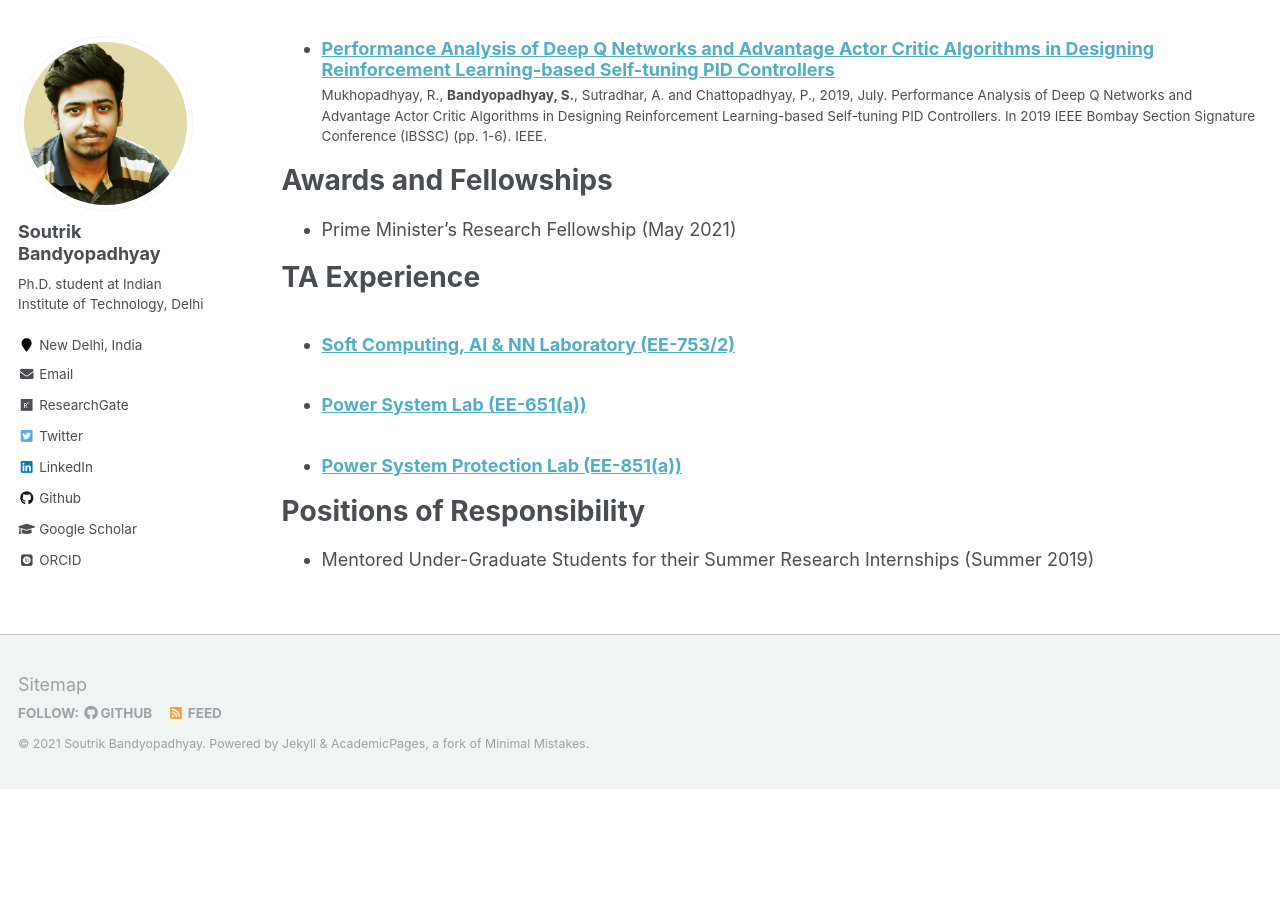
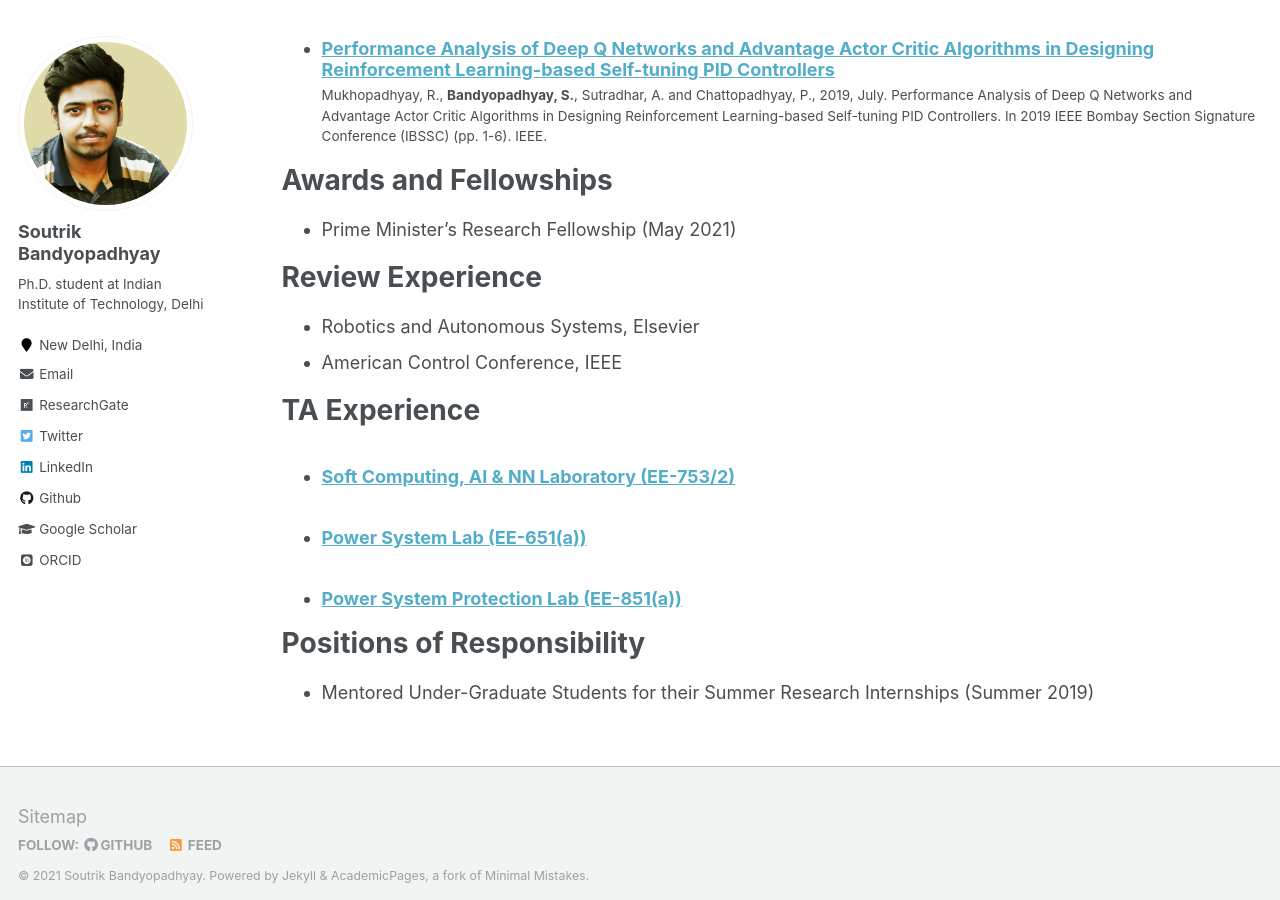
Before and after one commit to SoutrikBandyopadhyay/soutrikbandyopadhyay.github.io, a Jekyll site: the page built from _pages/cv.md, in a window 1280 px wide and 900 px high, scrolled down 1494 px. Built offline with Jekyll 4.4.1, drawn with Linux system fonts in a browser that asks for light colours; some web fonts are replaced; before the commit the page ends 2283 px from its top, so only the background shows below that.

Commit message:
Added Review duties

```diff
--- a/_pages/cv.md
+++ b/_pages/cv.md
@@ -66,6 +66,12 @@ Awards and Fellowships
 * Prime Minister's Research Fellowship (May 2021)
 
 
+Review Experience
+======
+
+* Robotics and Autonomous Systems, Elsevier
+* American Control Conference, IEEE
+
 TA Experience
 ======
   <ul>{% for post in site.teaching %}
```
